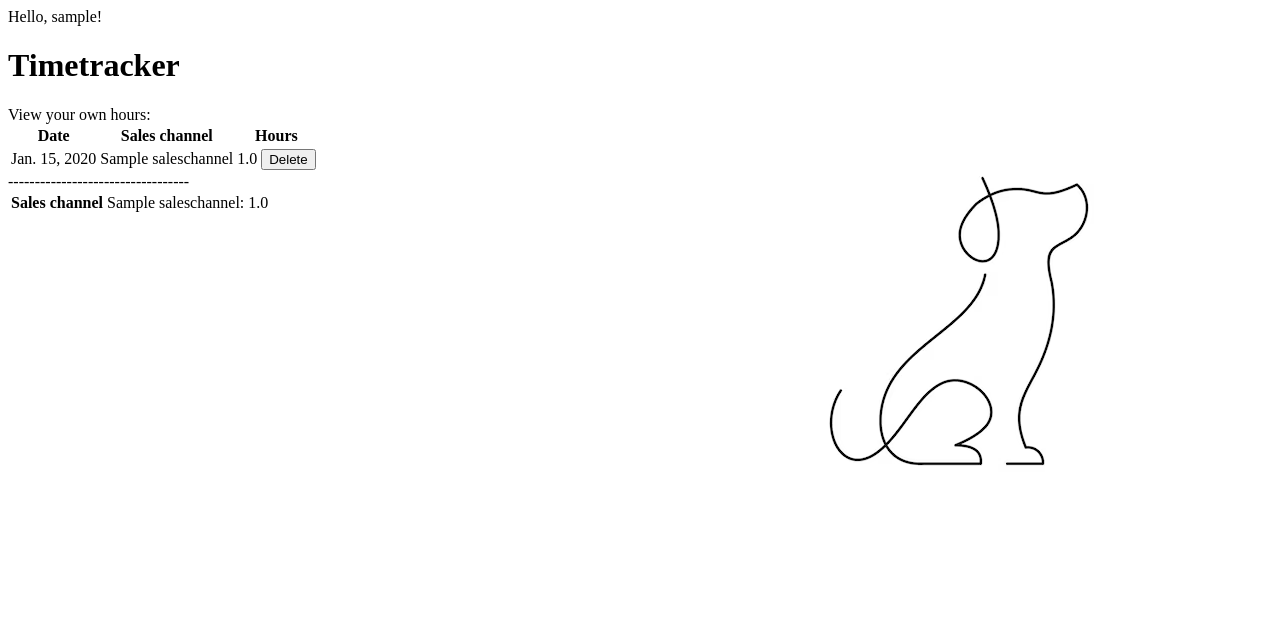
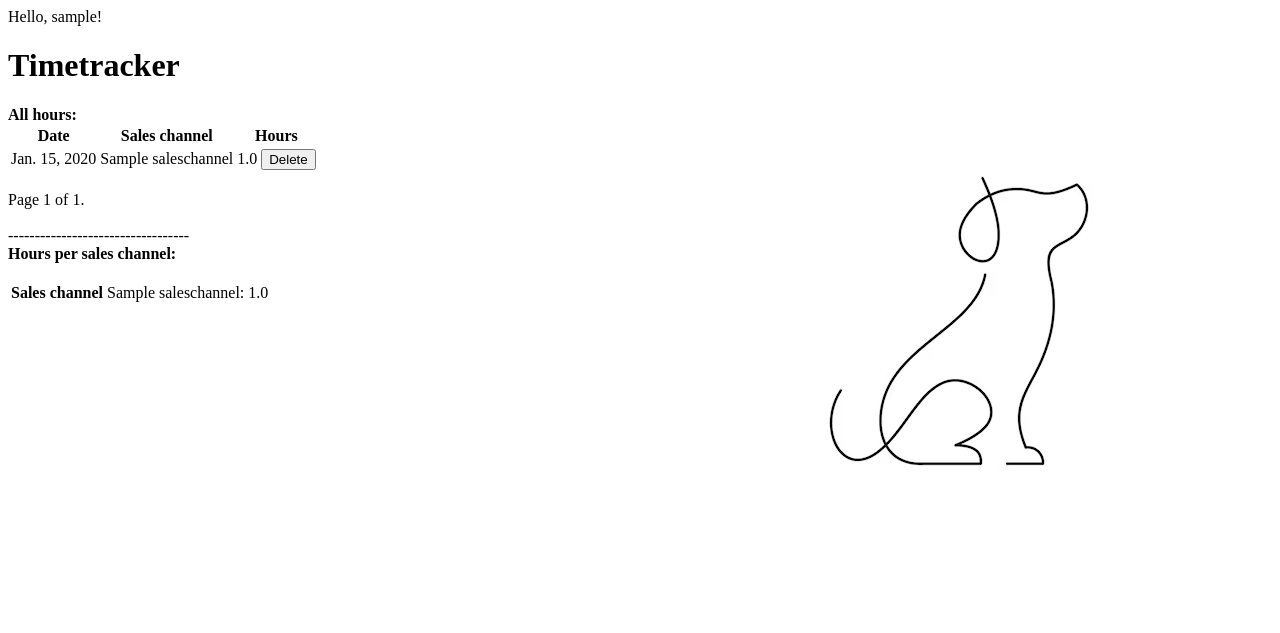
Before and after one commit to MagKry/timetracking-app, a Django app: page /list_all_hours/ in a window 1280 px wide. Shown: the top 633 px of the page. Run offline with Django 5.2, Linux system fonts and the light colour scheme; a user stored in the database is signed in; tables that the repository leaves empty hold one stand-in row (values such as "Sample post").

Commit message:
Added pagination to the list of all hours

```diff
--- a/project/timetracking_app/templates/list_hours.html
+++ b/project/timetracking_app/templates/list_hours.html
@@ -3,7 +3,8 @@
 {#{% block head %}{% endblock %}#}
 
 {% block content %}
-   View your own hours: <br>
+       <strong> All hours: </strong>
+ <br>
 
         <table>
         <tr>
@@ -24,9 +25,35 @@
     {% endfor %}
 
         </table>
+    <br>
 
-----------------------------------
-<table>
+     <div class="pagination">
+    <span class="step-links">
+        {% if page_obj.has_previous %}
+            <a href="?page=1">&laquo; first</a>
+            <a href="?page={{ page_obj.previous_page_number }}">previous</a>
+        {% endif %}
+
+        <span class="current">
+            Page {{ page_obj.number }} of {{ page_obj.paginator.num_pages }}.
+        </span>
+
+        {% if page_obj.has_next %}
+            <a href="?page={{ page_obj.next_page_number }}">next</a>
+            <a href="?page={{ page_obj.paginator.num_pages }}">last &raquo;</a>
+        {% endif %}
+    </span>
+</div>
+
+ <br>
+
+
+----------------------------------<br>
+    <strong> Hours per sales channel: </strong>
+    <br>
+    <br>
+
+    <table>
       {% for sales_channel, hours in hours_per_channel.items %}
           <tr>
           <th> Sales channel </th>
@@ -36,6 +63,8 @@
 </table>
 
 
+
+
 {% endblock %}
 
 {% block footer %}{% endblock %}
--- a/project/timetracking_app/templates/loggedhours_confirm_delete.html
+++ b/project/timetracking_app/templates/loggedhours_confirm_delete.html
@@ -1,5 +1,6 @@
 <form action="" method="post">
   {% csrf_token %}
   {{ form.as_p }}
-  <input type="submit" value="The hours will be deleted. Please confirm.">
+    Please confirm deletion of data. This action is irreversible.
+  <input type="submit" value="OK">
 </form>
--- a/project/timetracking_app/views.py
+++ b/project/timetracking_app/views.py
@@ -69,8 +69,11 @@ class ListAllHoursView(ListView):
     success_url = 'list_all_hours/'
     template_name = 'list_hours.html'
     context_object_name = 'employee_entries'
-    paginate_by = 1000
+    paginate_by = 10
     ordering = ['sales_channel']
+
+    def get_queryset(self):
+        return LoggedHours.objects.all()
 
 
     def get_context_data(self, **kwargs):
```
